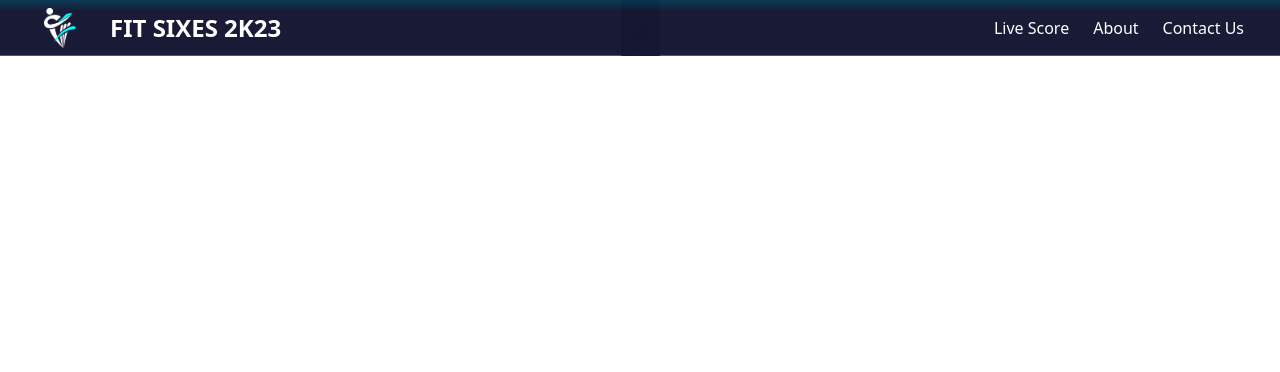
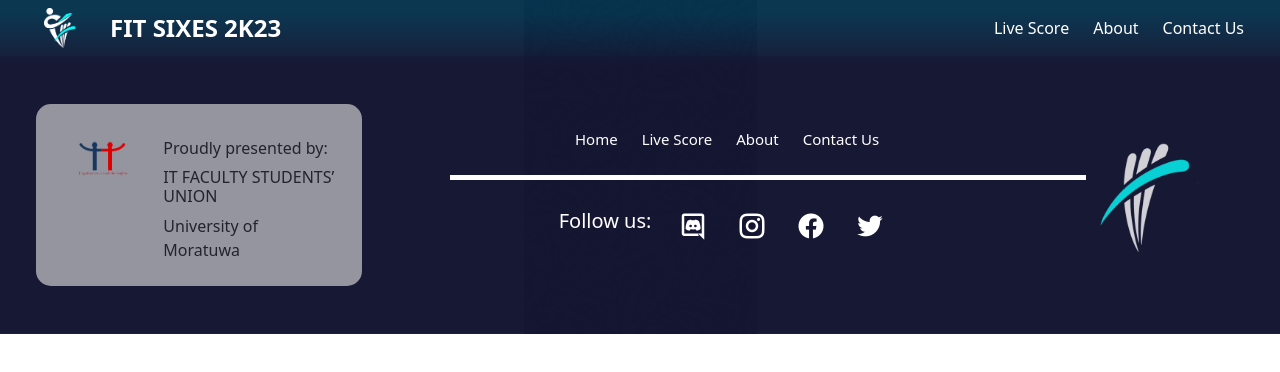
Before and after one commit to FIT-Sixes/FIT-sixes-official, a React (Vite) app: page /footer in a window 1280 px wide. Shown: the top 372 px of the page. Built offline with nearby package versions, Linux system fonts and the light colour scheme.

Commit message:
Footer Adjustments

```diff
--- a/src/App.jsx
+++ b/src/App.jsx
@@ -2,7 +2,7 @@ import { BrowserRouter } from 'react-router-dom';
 
 // local imports
 import Router from './routes';
-import { Navbar } from './components';
+import { Navbar, Footer } from './components';
 
 
 const App = () => {
@@ -11,6 +11,7 @@ const App = () => {
             <div className="w-full bg-center bg-repeat-y bg-contain bg-gradient-pattern">
                 <Navbar />
                 <Router />
+                <Footer />
             </div>
         </BrowserRouter>
     );
--- a/src/components/Footer/Footer.jsx
+++ b/src/components/Footer/Footer.jsx
@@ -1,118 +1,83 @@
-import Fit1 from '../../assets/FIT 1.png';
-import Logo1 from '../../assets/LOGO 1.png';
+// local imports
+import itfsuLogo from '../../assets/ITFSU-logo.png';
+import logo from '../../assets/footer-logo.png';
 
 const Footer = () => {
     return (
-            <footer className='bg-[#00C2FF] bg-opacity-[0.47] pt-19 h-600 '>
+        <footer className='bg-[#151632] bg-opacity-[0.47] pt-19 h-600 '>
 
             <div className='container'>
-                  <div className='sm:flex items-center justify-between md:gap-8 pt-6'>
+                <div className='items-center justify-between pt-6 sm:flex md:gap-8'>
 
                     {/*===========footer left=========*/}
 
-
-                     <div className="sm:w-2/5 p-4 mb-6 sm:flex items-center justify-center ml-auto">
-
+                    <div className="items-center justify-center p-4 mb-6 ml-auto sm:w-2/5 sm:flex">
                         <div className="bg-[#D9D9D9] bg-opacity-[0.65] p-4 rounded-[15px] mr-50 flex">
-
                             <div className="w-1/3">
-                        <img src={Fit1} alt='' />
+                                <img src={itfsuLogo} alt='' />
                             </div>
-
                             <div className="w-2/3 ml-4">
                                 <p className="text-black-500 font-500 font-[18px] mt-2">Proudly presented by:</p>
                                 <h2 className="text-l font-500 mb-2 font-[18px] mt-2">IT FACULTY STUDENTS&rsquo; UNION</h2>
                                 <p className="text-black-500 font-500 font-[18px]">University of Moratuwa</p>
                             </div>
-
                         </div>
-
                     </div>
-
-
 
                     {/*===========footer right=========*/}
 
-                    <div className='w-full sm:w-2/3 pl-8 mb-6'>
-
-
+                    <div className='w-full pl-8 mb-6 sm:w-2/3'>
                         <div>
                             <ul className='flex items-center justify-center gap-6 pr-6 mt-6'>
                                 <li>
                                     <a className='text-white font-[400] text-[15px]' href='#'>Home</a>
                                 </li>
-
                                 <li>
                                     <a className='text-white font-[400] text-[15px]' href='#'>Live Score</a>
                                 </li>
-
                                 <li>
                                     <a className='text-white font-[400] text-[15px]' href='#'>About</a>
                                 </li>
-
                                 <li>
                                     <a className='text-white font-[400] text-[15px]' href='#'>Contact Us</a>
                                 </li>
-
                             </ul>
                         </div>
 
-
                         <div className='border-b border-white border-[4px] border-opacity-[0.3] hidden md:flex w-[110%] justify-center mt-6'></div>
 
-
-                      <div className='flex items-center justify-center gap-4 flex-wrap md:gap-3 pr-8 mt-6 mb-5'>
-
+                        <div className='flex flex-wrap items-center justify-center gap-4 pr-8 mt-6 mb-5 md:gap-3'>
                             <span className='text-white font-[400] text-[20px]'>
                                 Follow us:
                             </span>
-
                             <span className='w-[35px] h-[35px] cursor-pointer text-center'>
                                 <a href='#' className='text-white font-[500] text-[30px]' target="_blank" rel="noopener noreferrer"
                                 ><i className="ri-discord-line"></i></a>
                             </span>
-
                             <span className='w-[35px] h-[35px] cursor-pointer text-center'>
                                 <a href='#' className='text-white font-[500] text-[30px]' target="_blank" rel="noopener noreferrer"
                                 ><i className="ri-instagram-line"></i></a>
                             </span>
-
                             <span className='w-[35px] h-[35px] cursor-pointer text-center'>
                                 <a href='#' className='text-white font-[500] text-[30px]' target="_blank" rel="noopener noreferrer"
                                 ><i className="ri-facebook-circle-fill"></i></a>
                             </span>
-
                             <span className='w-[35px] h-[35px] cursor-pointer text-center'>
                                 <a href='#' className='text-white font-[500] text-[30px]' target="_blank" rel="noopener noreferrer"
                                 ><i className="ri-twitter-fill"></i></a>
                             </span>
-
-
+                        </div>
                     </div>
 
+                    <div className="w-full p-4 mb-8 sm:w-1/6">
+                        <div className="w-3/3 ">
+                            <img src={logo} alt='' className='hidden w-32 mr-40 h-43 md:flex' />
                         </div>
-
-
-                    <div className="w-full sm:w-1/6 p-4 mb-8">
-
-
-                      <div className="w-3/3 ">
-                      <img src={Logo1} alt='' className='w-32 h-43 md:flex hidden mr-40'/>
                     </div>
-
-
-
                 </div>
-
             </div>
-
-
-                  </div>
-
-
         </footer>
     )
 };
 
-
 export default Footer;
--- a/src/components/index.jsx
+++ b/src/components/index.jsx
@@ -1,5 +1,6 @@
 import Example from './Example/Example';
 import Navbar from './NavBar/Navbar';
 import Countdown from "./Countdown/Countdown";
+import Footer from "./Footer/Footer";
 
-export { Example, Navbar, Countdown };
+export { Example, Navbar, Countdown, Footer };
```
Also changed, not shown: src/assets/ITFSU-logo.png (renamed from src/assets/FIT 1.png), src/assets/footer-logo.png (renamed from src/assets/LOGO 1.png). Lines whose indentation alone changed are shown as unchanged.
